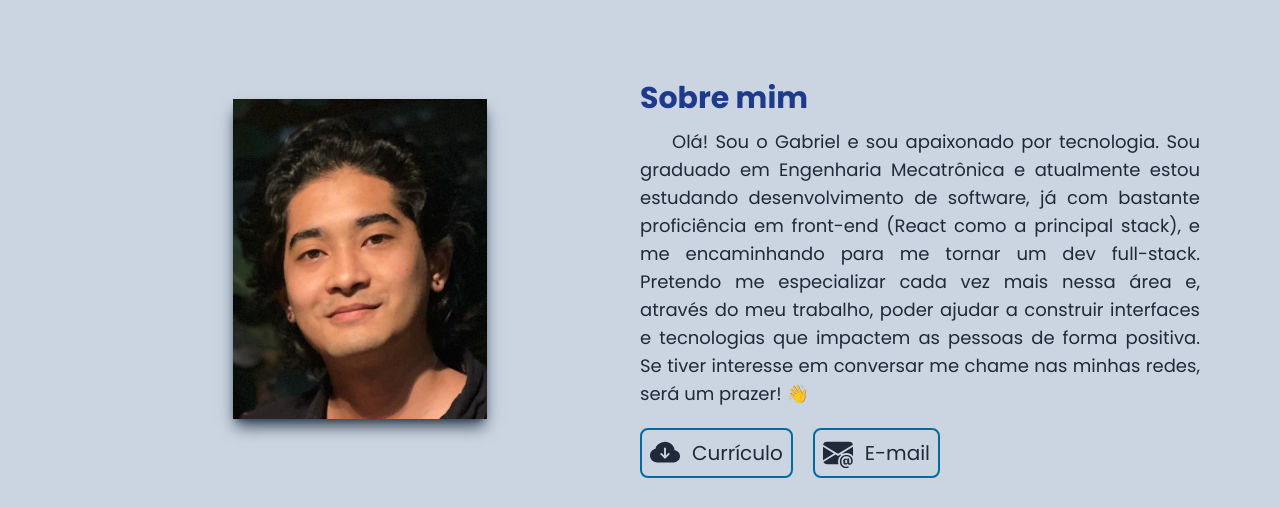
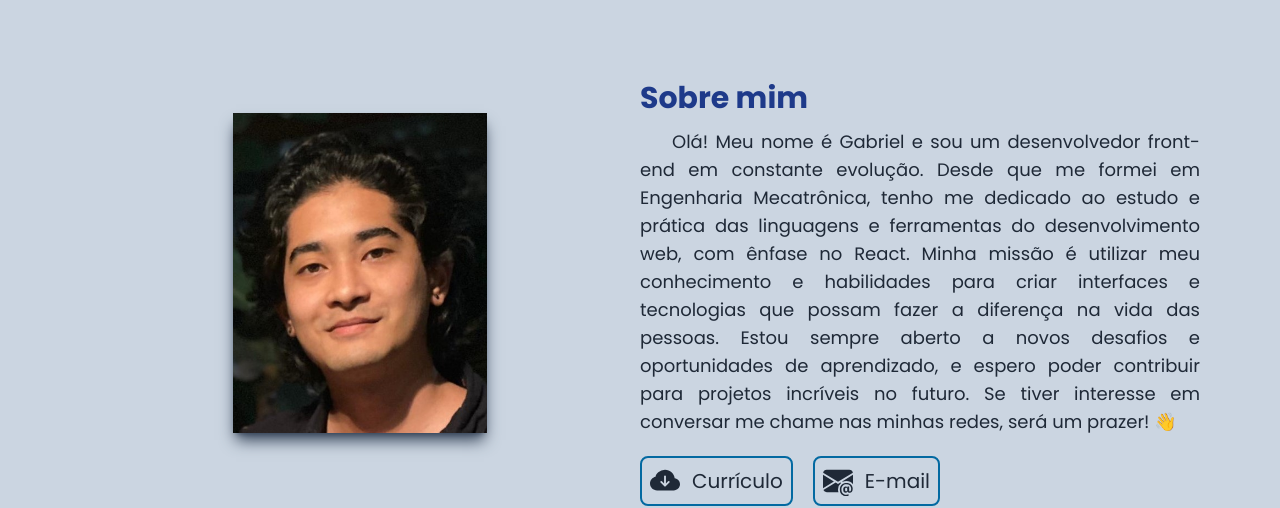
Before and after one commit to gaeiki/gabriel-eiki.dev, a React (Vite) app: page / in a window 1280 px wide. Shown: the part 920-1428 px from the top of the page. Built offline with nearby package versions, Linux system fonts and the light colour scheme.

Commit message:
Alteração do texto de introdução

```diff
--- a/src/components/Navbar/Navbar.jsx
+++ b/src/components/Navbar/Navbar.jsx
@@ -13,7 +13,7 @@ export default function Navbar() {
       <nav className={`navbar`}>
         <div className="h-20 flex items-center">
           <div className="mx-7 w-full">
-              <h4 >
+              <h4>
                 <a href="#home" className="text-sky-600 text-xl hover:text-teal-400 transition duration-300">
                   ‹GEO/›
                 </a>
--- a/src/index.css
+++ b/src/index.css
@@ -1,4 +1,6 @@
-@import url('https://fonts.googleapis.com/css2?family=Poppins:wght@100;200;300;400;500;600;700&display=swap');@tailwind base;
+@import url('https://fonts.googleapis.com/css2?family=Poppins:wght@100;200;300;400;500;600;700&display=swap');
+
+@tailwind base;
 @tailwind components;
 @tailwind utilities;
 
--- a/src/json/introduction.json
+++ b/src/json/introduction.json
@@ -1,3 +1,3 @@
 {
-    "introducao": "Olá! Sou o Gabriel e sou apaixonado por tecnologia. Sou graduado em Engenharia Mecatrônica e atualmente estou estudando desenvolvimento de software, já com bastante proficiência em front-end (React como a principal stack), e me encaminhando para me tornar um dev full-stack. Pretendo me especializar cada vez mais nessa área e, através do meu trabalho, poder ajudar a construir interfaces e tecnologias que impactem as pessoas de forma positiva. Se tiver interesse em conversar me chame nas minhas redes, será um prazer! 👋"
+    "introducao": "Olá! Meu nome é Gabriel e sou um desenvolvedor front-end em constante evolução. Desde que me formei em Engenharia Mecatrônica, tenho me dedicado ao estudo e prática das linguagens e ferramentas do desenvolvimento web, com ênfase no React. Minha missão é utilizar meu conhecimento e habilidades para criar interfaces e tecnologias que possam fazer a diferença na vida das pessoas. Estou sempre aberto a novos desafios e oportunidades de aprendizado, e espero poder contribuir para projetos incríveis no futuro. Se tiver interesse em conversar me chame nas minhas redes, será um prazer! 👋"
 }
```
